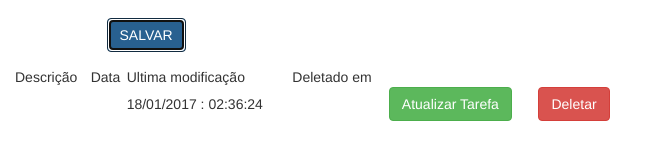
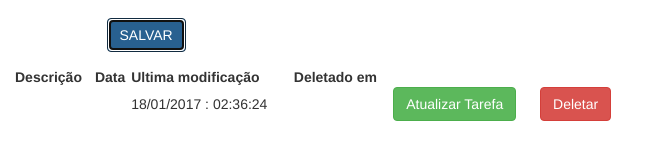
Before and after one commit to faelribeiro22/projeto-tarefas, a Vue app: page / in a window 1280 px wide. Both pictures are taken after a click on the button "SALVAR". Shown: the part 148-308 px from the top of the page, without its empty margins (0-659 px from the left). Built offline with nearby package versions, Linux system fonts and the light colour scheme.

Commit message:
Termino das funcionalidades

```diff
--- a/src/App.vue
+++ b/src/App.vue
@@ -33,20 +33,20 @@
           <div class="col-md-6">
               <table class="table">
         			<tr>
-        				<td>Descrição</td>
-        				<td>Data</td>
-                        <td>Ultima modificação</td>
-                        <td>Deletado em</td>
-                        <td></td>
-                        <td></td>
+        				<th>Descrição</th>
+        				<th>Data</th>
+                        <th>Ultima modificação</th>
+                        <th>Deletado em</th>
+                        <th></th>
+                        <th></th>
         			</tr>
         			<tr v-for="item in list">
-        				<td>{{item.descricao}}</td>
-        				<td>{{item.data}}</td>
-                        <td>{{item.dataUltimaAtualizacao}}<td>
-                        <td><span>{{item.dataDel}}</span><td>
-                        <td><button type="button" class="btn btn-success">Atualizar Tarefa</button></td>
-                        <td><button type="button" class="btn btn-danger">Deletar</button></td>
+        				<td><span v-bind:class="{ tarefaDeletada: item.desativado }">{{item.descricao}}</span></td>
+        				<td><span v-bind:class="{ tarefaDeletada: item.desativado }">{{item.data}}</span></td>
+                        <td><span v-bind:class="{ tarefaDeletada: item.desativado }">{{item.dataUltimaAtualizacao}}</span><td>
+                        <td>{{item.dataDel}}<td>
+                        <td><button class="btn btn-success" @click="montaAtualizarTarefa(item.cod)" :disabled="item.desativado">Atualizar Tarefa</button></td>
+                        <td><button class="btn btn-danger" @click="removeTarefa(item.cod)" :disabled="item.desativado">Deletar</button></td>
         			</tr>
     		  </table>
           </div>
@@ -83,13 +83,41 @@ export default {
               data: this.data,
               dataUltimaAtualizacao: nova_d,
               dataDel: '',
-              ativo: true
+              desativado: false
           };
           localStorage.setItem(tarefa.cod, JSON.stringify(tarefa));
           this.list.push(tarefa);
+          this.descricao = '',
+          this.data = ''
       },
       removeTarefa(cod){
-
+          var obj = JSON.parse(localStorage.getItem(cod));
+          var listAux = [];
+          var d = moment.tz('America/Sao_Paulo');
+          var nova_d = d.format('DD/MM/YYYY : HH:mm:ss');
+          obj.dataDel = nova_d;
+          obj.dataUltimaAtualizacao = nova_d;
+          localStorage.removeItem(cod);
+          obj.desativado = true;
+          for(var i=1;i<=localStorage.length;i++){
+              var aux = JSON.parse(localStorage.getItem(i));
+              listAux.push(aux);
+          }
+          listAux.push(obj);
+          localStorage.setItem(cod.toString(),JSON.stringify(obj));
+          this.list = listAux;
+      },
+      montaAtualizarTarefa(cod) {
+          var obj = JSON.parse(localStorage.getItem(cod));
+          var listAux = [];
+          this.descricao = obj.descricao,
+          this.data = obj.data
+          localStorage.removeItem(cod);
+          for(var i=1;i<=localStorage.length;i++){
+              var aux = JSON.parse(localStorage.getItem(i));
+              listAux.push(aux);
+          }
+          this.list = listAux;
       }
   }
 }
@@ -104,4 +132,10 @@ export default {
     .btn-salvar{
         margin-left: 15%;
     }
+    .tarefaDeletada {
+        text-decoration: line-through;
+    }
+    .dataDel{
+        text-decoration: none;
+    }
 </style>
```
